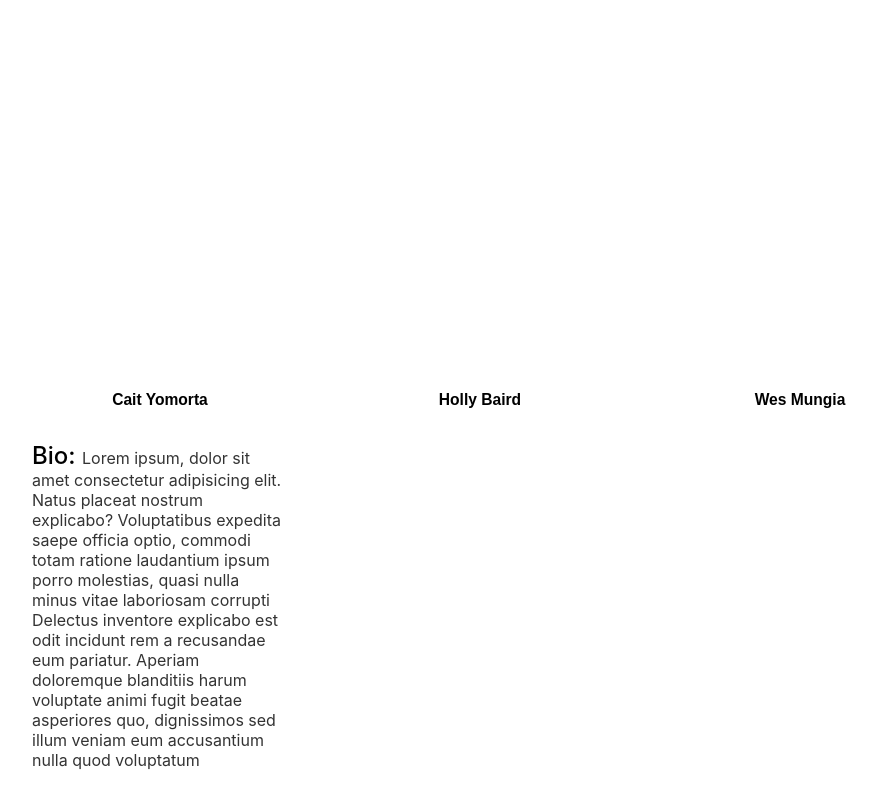
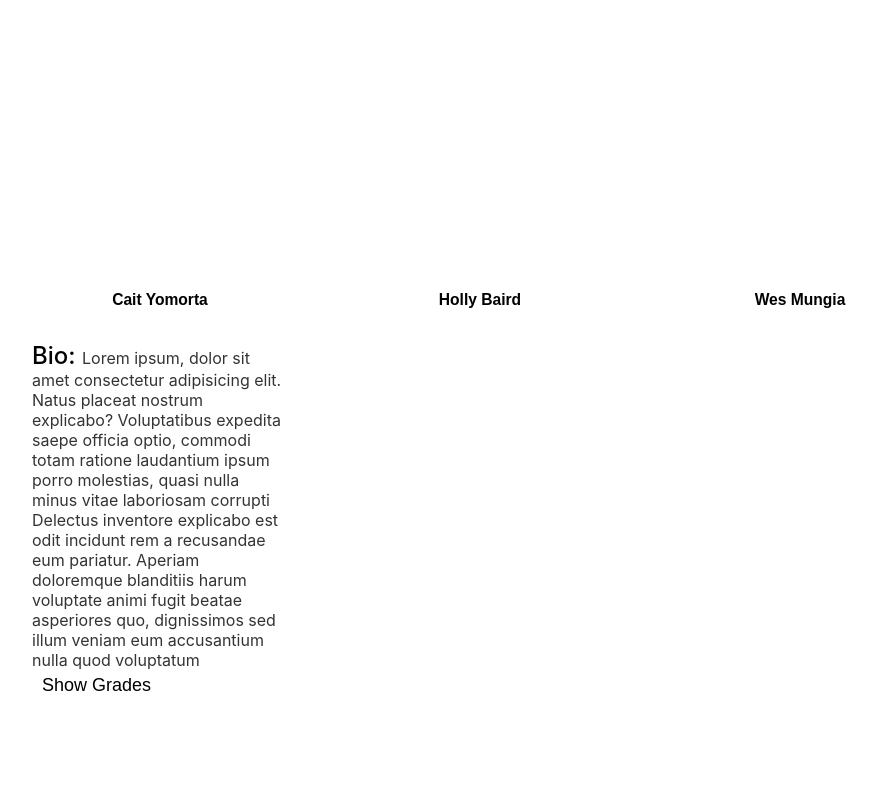
Before and after one commit to pat-kelly/react-students-lab, a React (Create React App) app: page / in a window 1280 px wide. Both pictures are taken after a click on the button "Cait Yomorta". Shown: the whole page, without its empty margins (160-1037 px from the left). Built offline with nearby package versions, Linux system fonts and the light colour scheme.

Commit message:
fixes show bio and adds button to show grades

```diff
--- a/public/index.html
+++ b/public/index.html
@@ -15,6 +15,7 @@
       user's mobile device or desktop. See https://developers.google.com/web/fundamentals/web-app-manifest/
     -->
     <link rel="manifest" href="%PUBLIC_URL%/manifest.json" />
+    <link rel="stylesheet" href="https://cdnjs.cloudflare.com/ajax/libs/animate.css/4.1.1/animate.min.css">
     <!--
       Notice the use of %PUBLIC_URL% in the tags above.
       It will be replaced with the URL of the `public` folder during the build.
--- a/src/App.css
+++ b/src/App.css
@@ -17,6 +17,8 @@ p{
   max-width: 20vw;
   text-align: left;
   color: rgba(0,0,0,.8);
+  opacity: 1;
+  top:50px;
 }
 
 .em{
@@ -25,15 +27,15 @@ p{
   color:black;
 }
 
+.grades{
+  padding:5px 10px;
+  font-size: 18px;
+}
+
 .hidden{
   opacity: 0;
   top: -100px;
   z-index: -10;
-}
-
-.enter{
-  opacity: 1;
-  top:50px;
 }
 
 .App {
@@ -46,6 +48,7 @@ p{
 }
 
 .student-container{
+  top:-100px;
   position: relative;
   max-width: 20vw;
   min-width: 20vw;
--- a/src/Student.jsx
+++ b/src/Student.jsx
@@ -1,24 +1,39 @@
 import { useState } from "react";
+import StudentDetail from "./StudentDetail";
 
 export default function Student(props){
 
-  const name=props.student.name,
+  const id=props.student.key,
+    name=props.student.name,
     bio = props.student.bio,
     scores = props.student.scores;
 
   const [showBio, setShowBio] = useState(false);
+  const [showGrades, setShowGrades] = useState(false);
 
   function handleShowBio(){
-    setShowBio(!showBio);
+    if(showBio){
+      setShowBio(!showBio);
+      StudentDetail(props);
+    }else{
+      setShowBio(!showBio);
+      StudentDetail(props);
+    }
+  }
+
+  function handleShowGrades(){
+
   }
 
   return(
     <div className="student-container">
       <button onClick={handleShowBio}><h3>{name}</h3></button>
-      {showBio ?
-        <p className="enter"><span className="em">Bio: </span>{bio}</p>
-        : <p className="hidden"><span className="em">Bio: </span>{bio}</p>
-      }
+      <p id={name} className="hidden">
+        <span className="em">Bio: </span>
+        {bio}
+        <br/>
+        <button onClick={handleShowGrades} className="grades">Show Grades</button>
+      </p>
     </div>
   )
 }
--- /dev/null
+++ b/src/StudentDetail.jsx
@@ -0,0 +1,16 @@
+export default function StudentDetail(props){
+
+  const id = props.student.name;
+
+  const el = document.getElementById(id);
+  let show = false;
+  if(el.classList.contains('hidden')){
+    show = true;}
+  return(
+    <>
+      {show ? el.classList.remove('hidden') : el.classList.add('hidden')}
+    </>
+  )
+}
+
+//<p className="enter"><span className="em">Bio: </span>{bio}</p>
--- a/src/StudentList.jsx
+++ b/src/StudentList.jsx
@@ -14,3 +14,4 @@ export default function StudentList(){
     </>
   )
 }
+//<p className="enter"><span className="em">Bio: </span>{bio}</p>
```
